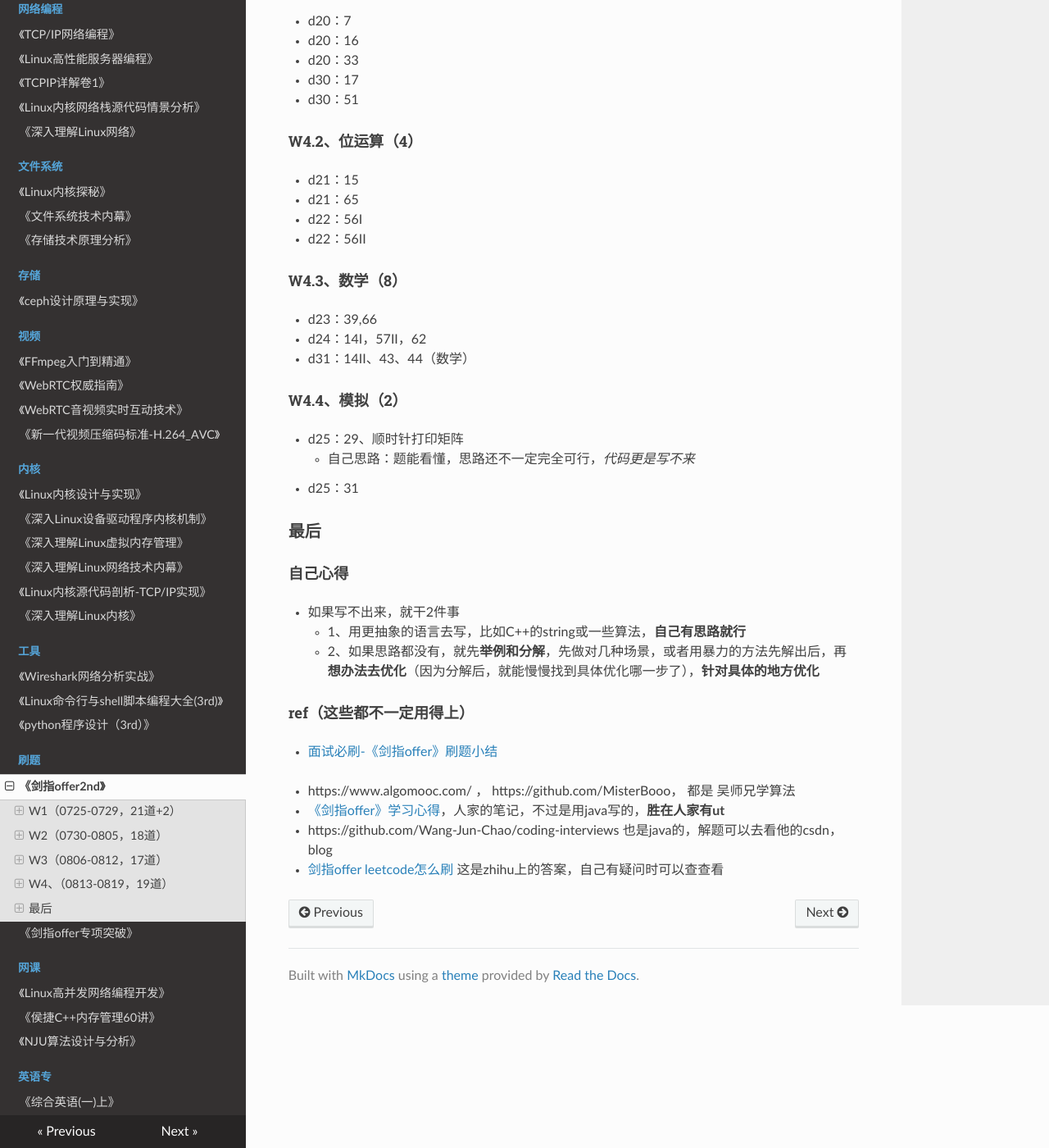
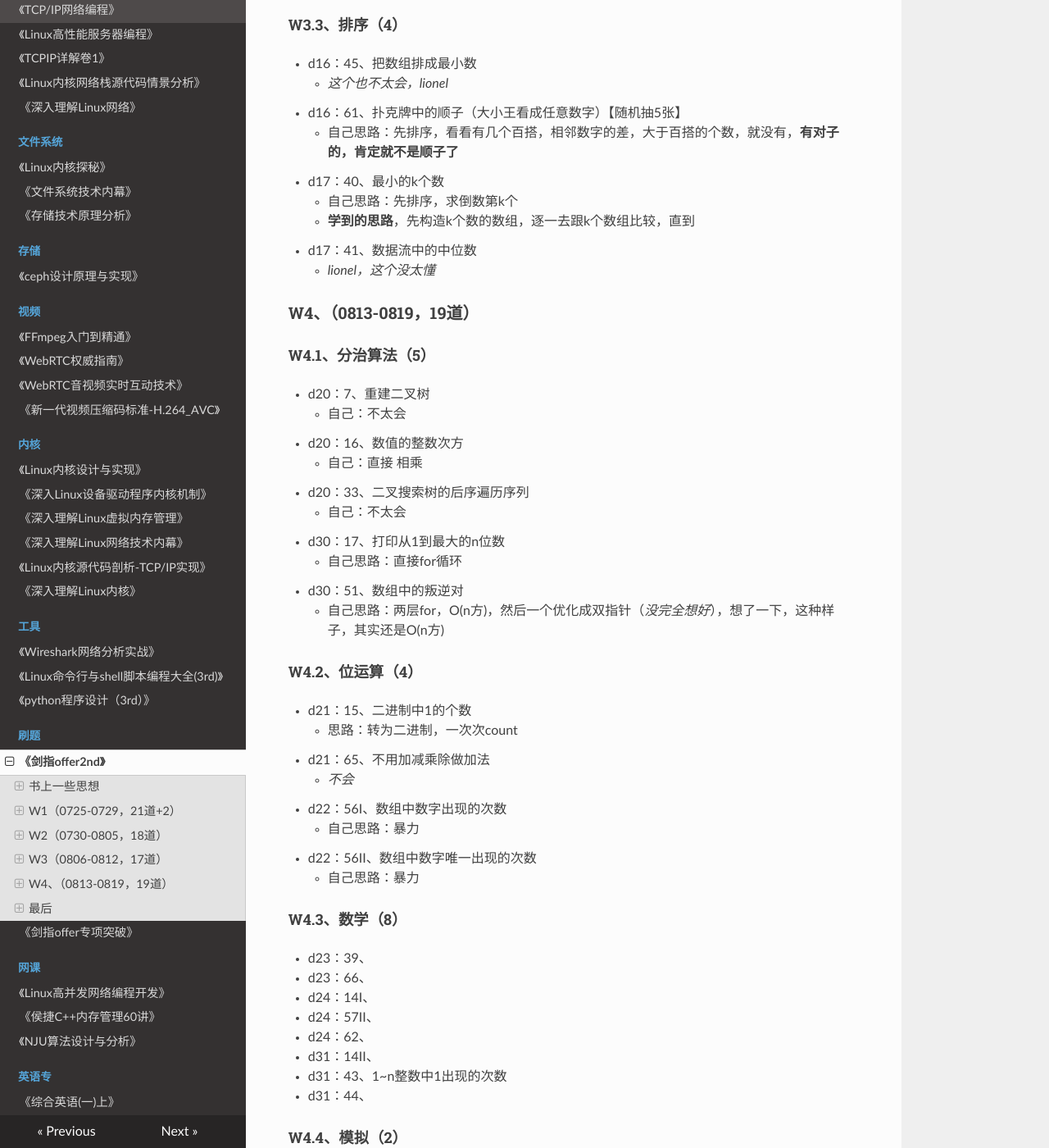
Before and after one commit to wolflion/booknotes, an MkDocs documentation site: the page built from docs/91leetcode/剑指offer.md, in a window 1280 px wide and 1400 px high, scrolled down 5616 px. Shown: the whole window at 82% size. Built offline with MkDocs 1.6.1, drawn with Linux system fonts in a browser that asks for light colours; nearby versions of some CDN libraries; some of the changed text lies outside the part shown.

Commit message:
Update 剑指offer.md

```diff
--- a/docs/91leetcode/剑指offer.md
+++ b/docs/91leetcode/剑指offer.md
@@ -15,6 +15,24 @@
   + 遇到瓶颈或疑问时，要问问**《剑指offer》怎么刷**
 + 重要的参考：
   + [《剑指offer》所有题目解法思路与出现频率汇总](https://blog.csdn.net/weixin_43954951/article/details/125821879)，*在这个里面找思路，便于自己记一下*
+
+### 书上一些思想
+
+#### 3.3、代码的完整性
+
+##### 1、从3个方面确保代码的完整性
+
++ 一、普通功能测试的测试用例
++ 二、各种边界值的测试用例
++ 三、各种可能的错误输入
+
+##### 2、3种错误处理的方法
+
++ 一、函数用返回值来告知调用者是否出错
++ 二、当错误发生时设置一个全局变量
+  + `GetLastError()`机制就是用的是全局变量
+  + **问题是**，不是每次调用者，都会去调用`GetLastError()`来判断正确与否
++ 三、异常
 
 ### W1（0725-0729，21道+2）
 
@@ -179,24 +197,38 @@
 
 #### W4.1、分治算法（5）
 
-+ d20：7
-+ d20：16
-+ d20：33
-+ d30：17
-+ d30：51
++ d20：7、重建二叉树
+  + 自己：不太会
++ d20：16、数值的整数次方
+  + 自己：直接 相乘
++ d20：33、二叉搜索树的后序遍历序列
+  + 自己：不太会
++ d30：17、打印从1到最大的n位数
+  + 自己思路：直接for循环
++ d30：51、数组中的叛逆对
+  + 自己思路：两层for，O(n方)，然后一个优化成双指针（*没完全想好*），想了一下，这种样子，其实还是O(n方)
 
 #### W4.2、位运算（4）
 
-+ d21：15
-+ d21：65
-+ d22：56I
-+ d22：56II
++ d21：15、二进制中1的个数
+  + 思路：转为二进制，一次次count
++ d21：65、不用加减乘除做加法
+  + *不会*
++ d22：56I、数组中数字出现的次数
+  + 自己思路：暴力
++ d22：56II、数组中数字唯一出现的次数
+  + 自己思路：暴力
 
 #### W4.3、数学（8）
 
-+ d23：39,66
-+ d24：14I，57II，62
-+ d31：14II、43、44（数学）
++ d23：39、
++ d23：66、
++ d24：14I、
++ d24：57II、
++ d24：62、
++ d31：14II、
++ d31：43、1~n整数中1出现的次数
++ d31：44、
 
 #### W4.4、模拟（2）
 
```
